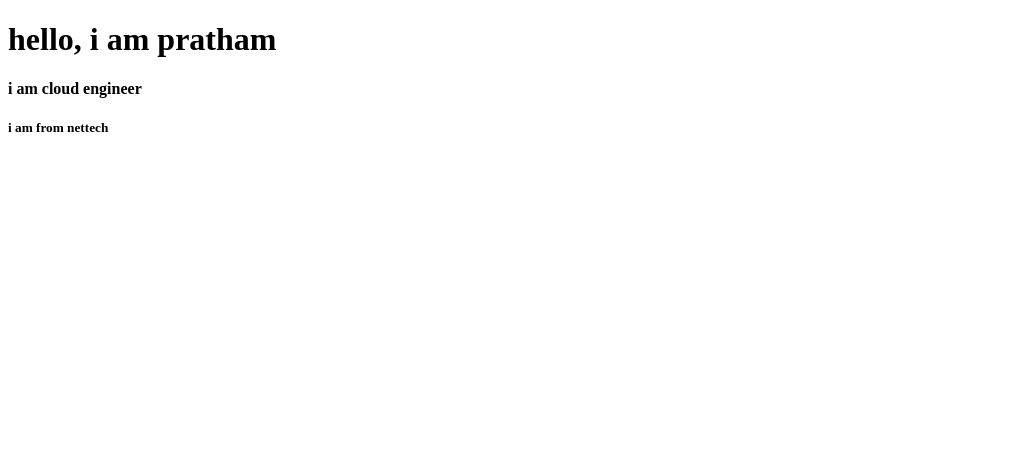
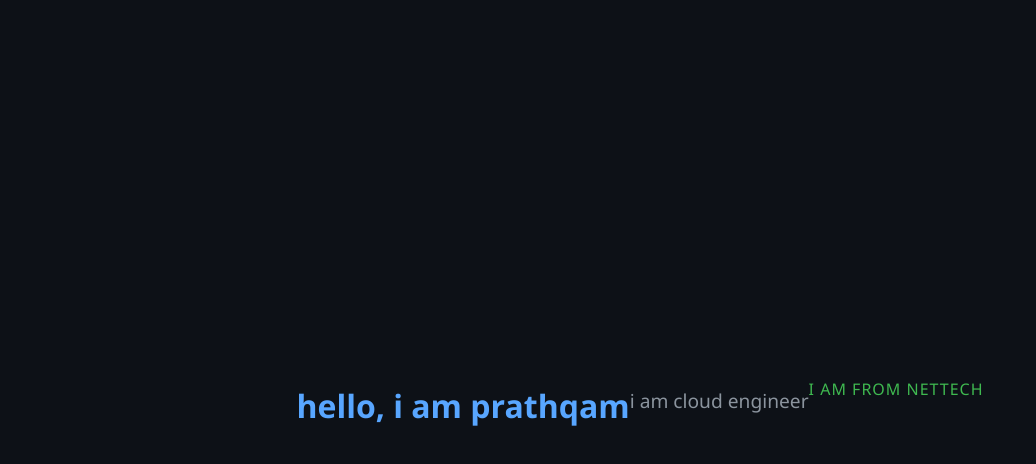
Before and after one commit to pratham1192005-max/gitpractice, a plain HTML site: page index.html in a window 1280 px wide. Shown: the whole page, without its empty margins (0-1036 px from the left). Drawn offline with Linux system fonts and the light colour scheme.

Commit message:
css link

```diff
--- a/index.html
+++ b/index.html
@@ -4,9 +4,10 @@
     <meta charset="UTF-8">
     <meta name="viewport" content="width=device-width, initial-scale=1.0">
     <title>Document</title>
+    <link rel="stylesheet" href="style.css">
 </head>
 <body>
-    <h1>hello, i am pratham</h1>
+    <h1>hello, i am prathqam</h1>
     <h4>i am cloud engineer</h4>
     <h5>i am from nettech</h5>
 </body>
```
